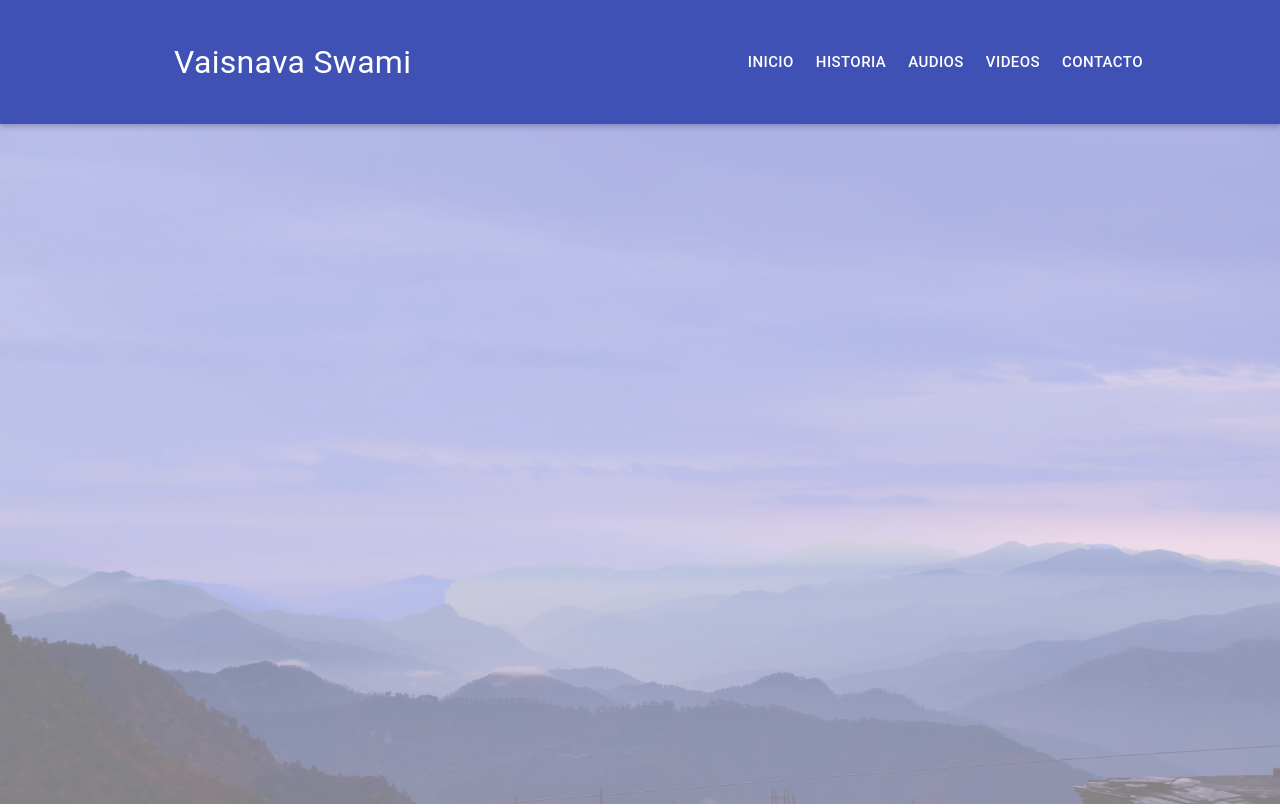
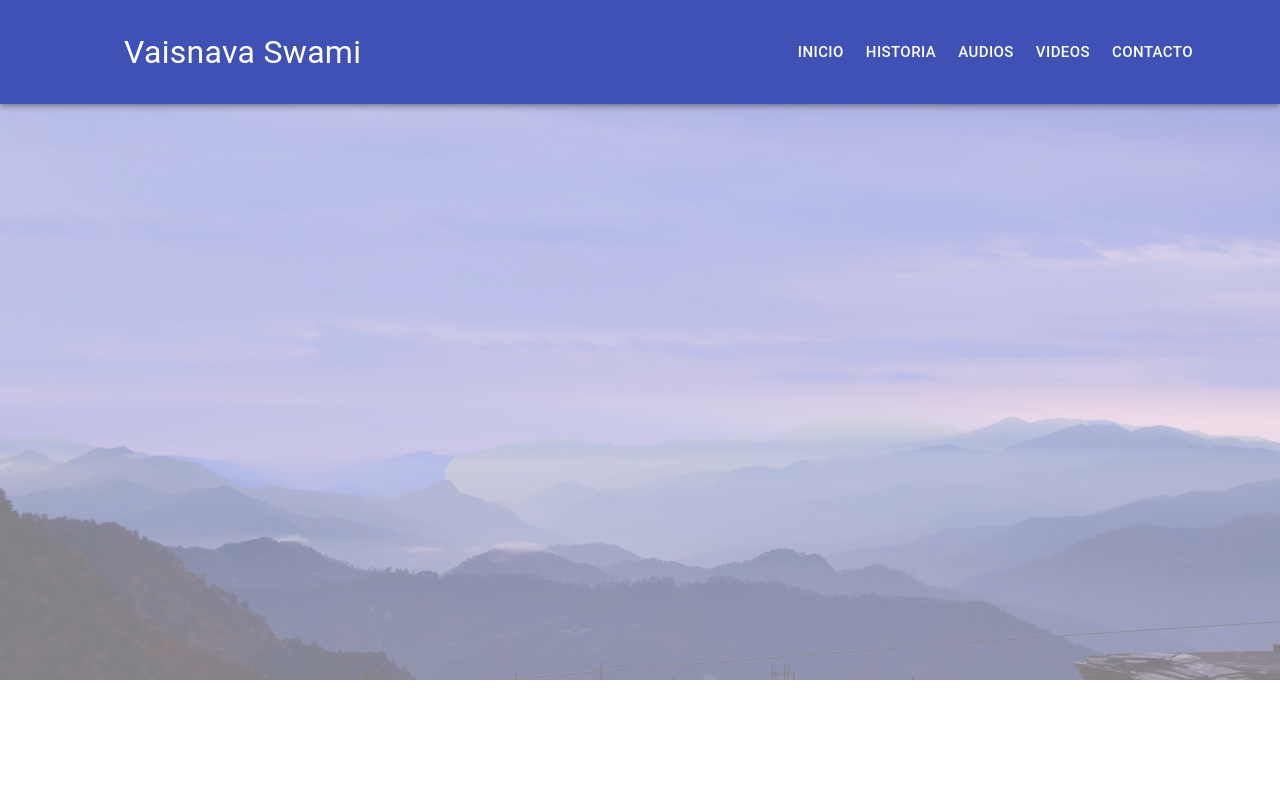
Before and after one commit to majovanilla/vainsnava_swami, a React (Create React App) app: page / in a window 1280 px wide. Built offline with nearby package versions, Linux system fonts and the light colour scheme.

Commit message:
Add functionality to hide navbar on scroll

```diff
--- /dev/null
+++ b/src/components/Navbar/HideOnScroll.jsx
@@ -0,0 +1,22 @@
+import React from 'react';
+import PropTypes from 'prop-types';
+import useScrollTrigger from '@material-ui/core/useScrollTrigger';
+import Slide from '@material-ui/core/Slide';
+
+function HideOnScroll(props) {
+  const { children } = props;
+  const trigger = useScrollTrigger();
+
+  return (
+    <Slide appear={false} direction="down" in={!trigger}>
+      {children}
+    </Slide>
+  );
+}
+
+HideOnScroll.propTypes = {
+  children: PropTypes.element.isRequired,
+  window: PropTypes.func,
+};
+
+export default HideOnScroll
--- a/src/containers/Navbar.jsx
+++ b/src/containers/Navbar.jsx
@@ -1,12 +1,14 @@
 import React from 'react';
 import {Link} from 'react-router-dom';
+import HideOnScroll from '../components/Navbar/HideOnScroll';
 import {AppBar, Toolbar, IconButton, Typography, Button} from '@material-ui/core';
 import MenuIcon from '@material-ui/icons/Menu';
 import navBarClasses from '../styles/navbar.module.scss';
 
 function Navbar() {
   return (
-      <AppBar position="static"  className={navBarClasses.navbar}>
+    <HideOnScroll>
+      <AppBar position="fixed" className={navBarClasses.navbar}>
         <Toolbar className={navBarClasses.toolBar}>
           <Typography className={navBarClasses.title}>
             Vaisnava Swami
@@ -18,11 +20,13 @@ function Navbar() {
             <Link to="/videos" className={navBarClasses.menuLink}><Button size="large" color="inherit" className={navBarClasses.menuButton}>Videos</Button></Link>
             <Link to="/contacto" className={navBarClasses.menuLink}><Button size="large" color="inherit" className={navBarClasses.menuButton}>Contacto</Button></Link>
           </div>
+
           <IconButton edge="start"  color="inherit" aria-label="menu" className={navBarClasses.menuHamburger}>
             <MenuIcon />
           </IconButton>
         </Toolbar>
       </AppBar>
+    </HideOnScroll>
   );
 }
 
--- a/src/styles/navbar.module.scss
+++ b/src/styles/navbar.module.scss
@@ -1,5 +1,5 @@
 .navbar {
-  padding: 30px 150px;
+  padding: 20px 100px;
 }
 
 .toolBar {
```
Also changed, not shown: src/components/Home/Home.jsx (line endings or trailing spaces).
